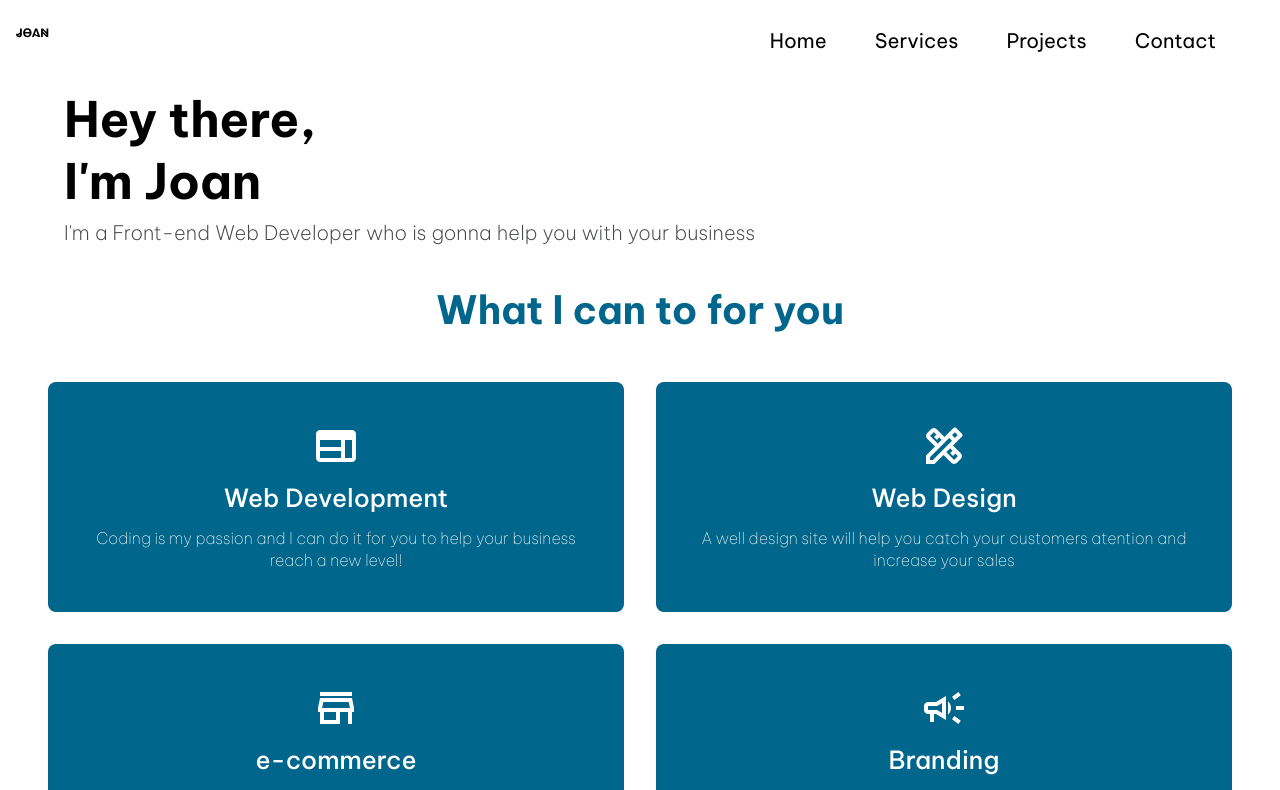
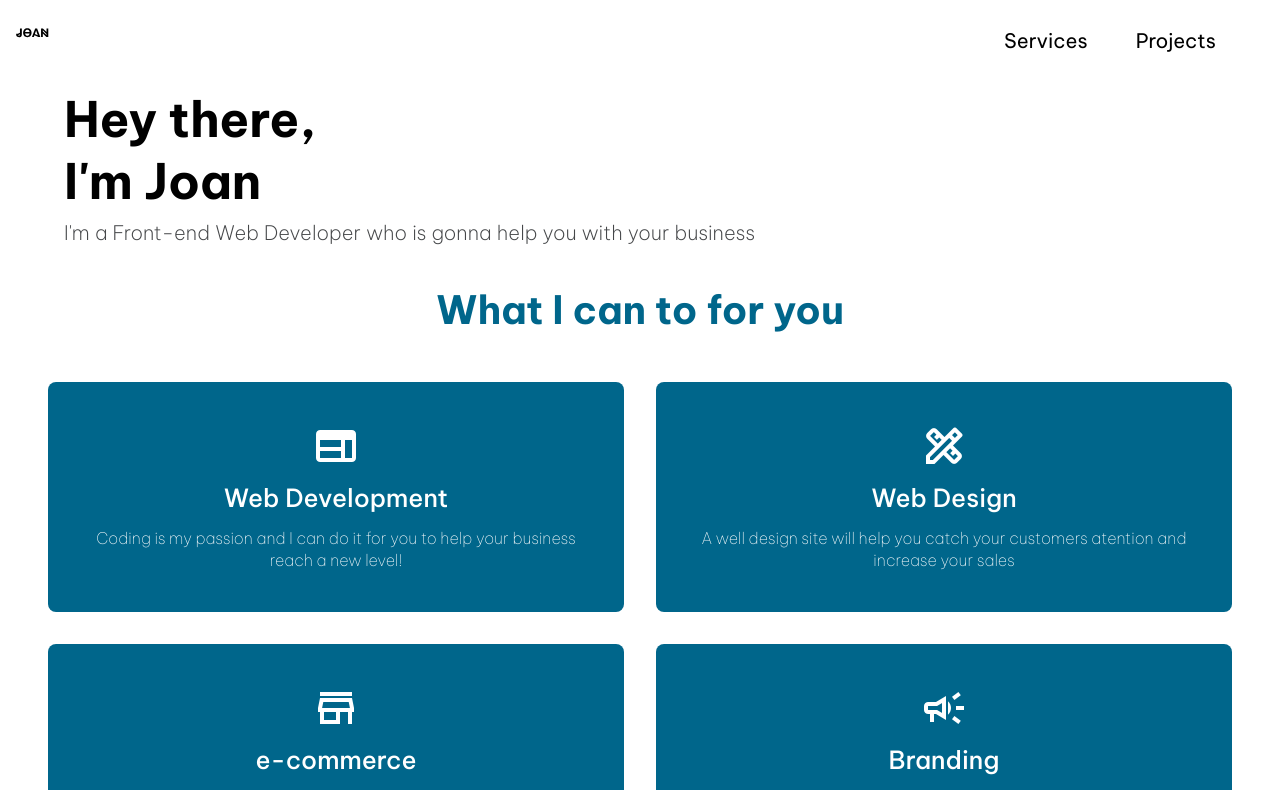
Before and after one commit to JonMenez/landing-page-giDev, a React app: page / in a window 1280 px wide. Shown: the top 790 px of the page. Built offline with nearby package versions, Linux system fonts and the light colour scheme.

Commit message:
[ADD] individual className

```diff
--- a/src/components/Navbar.jsx
+++ b/src/components/Navbar.jsx
@@ -7,10 +7,10 @@ const Navbar = (props) => {
     return (
         <nav className='navBar'>
           <ul className={props.navBar} id={props.active}>
-              <li className={props.navList}><Link className={props.navLinks} to="/">Home</Link></li>
+              <li className={props.navList}><Link className={`${props.navLinks} navBar__home`} to="/">Home</Link></li>
               <li className={props.navList}><Link className={props.navLinks} to="#">Services</Link></li>
               <li className={props.navList}><Link className={props.navLinks} to="/projects">Projects</Link></li>
-              <li className={props.navList}><Link className={props.navLinks} to="/contact">Contact</Link></li>
+              <li className={props.navList}><Link className={`${props.navLinks} navBar__contactMe`} to="/contact">Contact Me</Link></li>
           </ul>
         </nav>
     )
```
